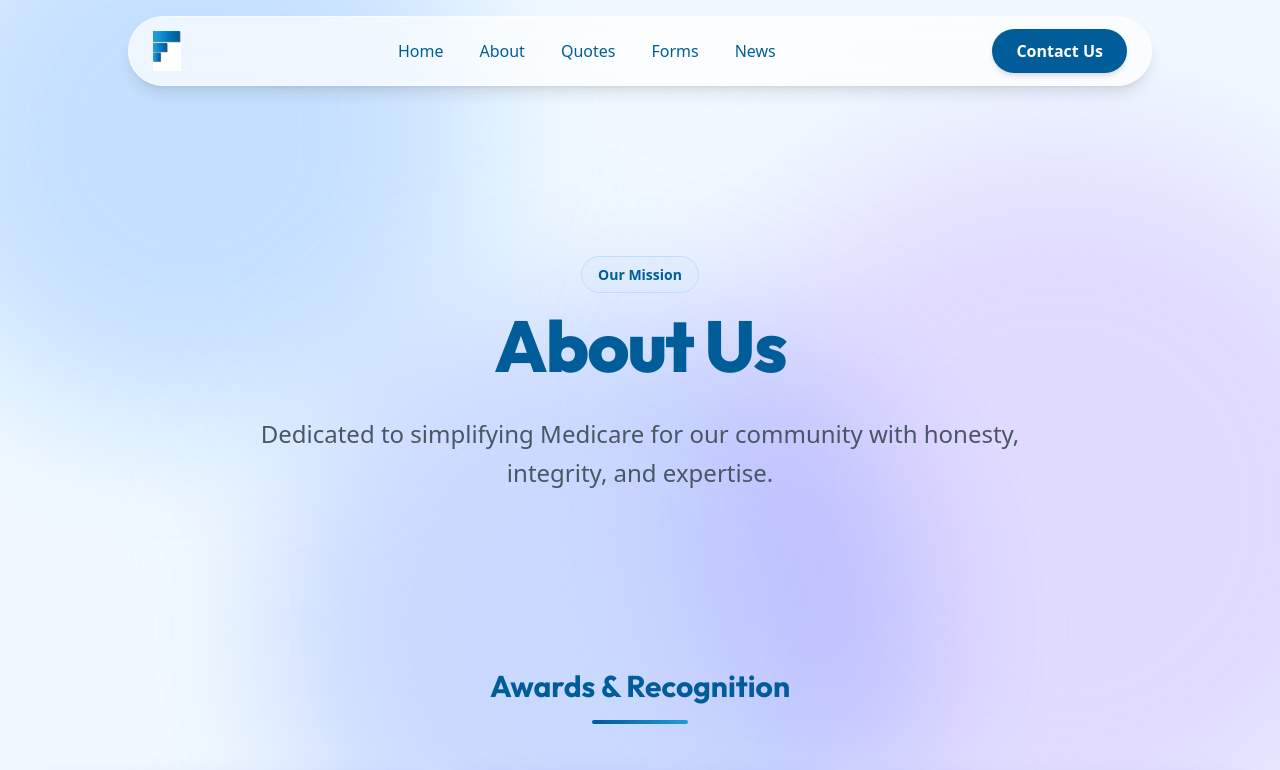
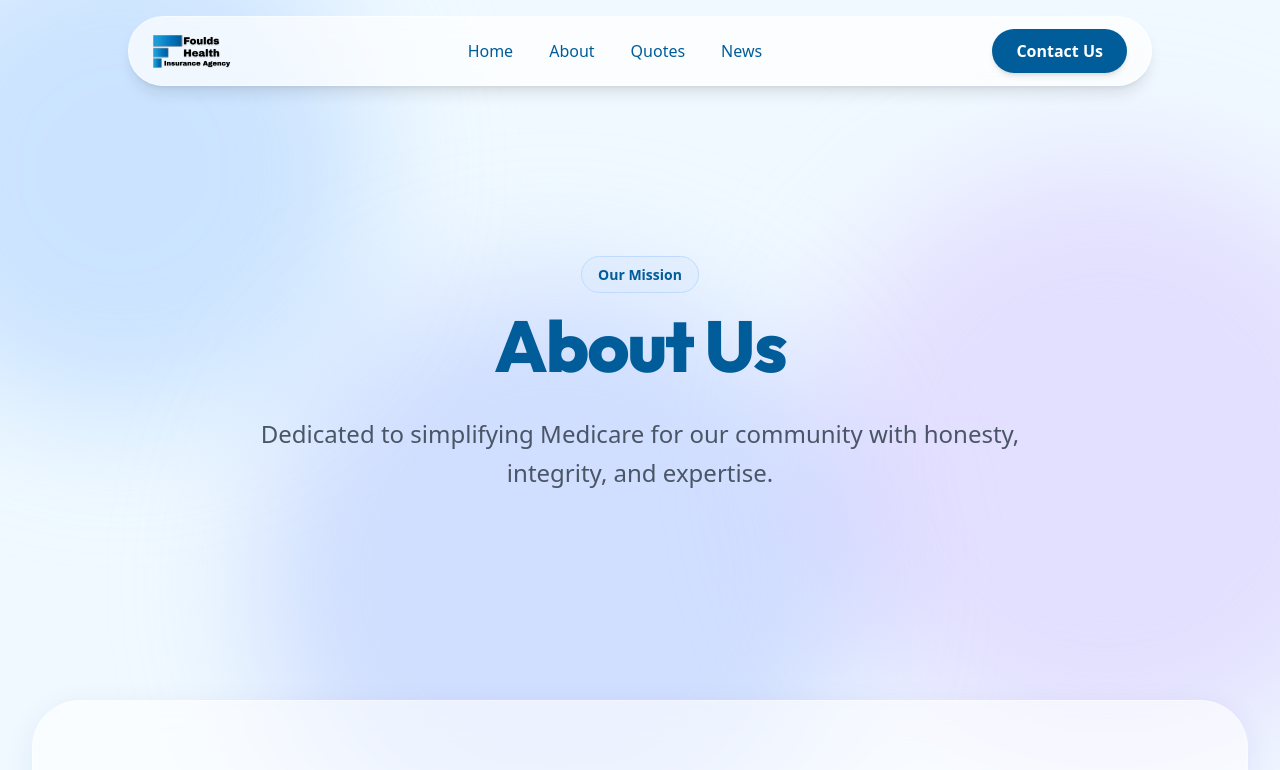
Before and after one commit to MustangTris/fhi65-revamp, a Next.js app: page /about in a window 1280 px wide. Shown: the top 770 px of the page. Built offline with nearby package versions, Linux system fonts and the light colour scheme.

Commit message:
animations replaced with CSS and removed Forms page

```diff
--- a/src/app/about/page.tsx
+++ b/src/app/about/page.tsx
@@ -1,10 +1,10 @@
 import Image from "next/image";
-import { BackgroundBlobs } from "../../components/ui/BackgroundBlobs";
+import { StaticBackground } from "../../components/ui/StaticBackground";
 
 export default function AboutPage() {
     return (
         <div className="relative min-h-screen overflow-hidden">
-            <BackgroundBlobs />
+            <StaticBackground />
 
             {/* Hero Section */}
             <section className="relative pt-32 pb-20 lg:pt-40 lg:pb-32">
@@ -20,34 +20,6 @@ export default function AboutPage() {
                     <p className="text-xl md:text-2xl text-gray-600 max-w-3xl mx-auto font-medium leading-relaxed">
                         Dedicated to simplifying Medicare for our community with honesty, integrity, and expertise.
                     </p>
-                </div>
-            </section>
-
-            {/* Awards Section */}
-            <section className="py-12 relative z-10">
-                <div className="max-w-7xl mx-auto px-4 sm:px-6 lg:px-8">
-                    <div className="text-center mb-12">
-                        <h2 className="text-3xl font-bold text-[#005d9a] mb-4">Awards & Recognition</h2>
-                        <div className="w-24 h-1 bg-gradient-to-r from-[#005d9a] to-[#1e9cd7] mx-auto rounded-full"></div>
-                    </div>
-                    <div className="grid grid-cols-1 md:grid-cols-3 gap-8">
-                        <div className="glass-card p-8 rounded-3xl text-center border border-blue-100 hover:shadow-xl transition-all duration-300">
-                            <div className="text-4xl mb-4">🏆</div>
-                            <h3 className="text-lg font-bold text-[#005d9a] mb-2">Business of The Year 2025</h3>
-                            <p className="text-sm text-gray-600 font-medium">Greater Coachella Valley Chamber of Commerce La Quinta</p>
-                            <p className="text-xs text-gray-500 mt-2 italic">Recognized by the Senate Congress and County Supervisor</p>
-                        </div>
-                        <div className="glass-card p-8 rounded-3xl text-center border border-blue-100 hover:shadow-xl transition-all duration-300">
-                            <div className="text-4xl mb-4">⭐</div>
-                            <h3 className="text-lg font-bold text-[#005d9a] mb-2">Anthem Shooting Star 2021</h3>
-                            <p className="text-sm text-gray-600 font-medium">For Stellar Stewardship</p>
-                        </div>
-                        <div className="glass-card p-8 rounded-3xl text-center border border-blue-100 hover:shadow-xl transition-all duration-300">
-                            <div className="text-4xl mb-4">🦅</div>
-                            <h3 className="text-lg font-bold text-[#005d9a] mb-2">NABIP Soaring Eagle</h3>
-                            <p className="text-sm text-gray-600 font-medium">Leading Producers Round Table 2023</p>
-                        </div>
-                    </div>
                 </div>
             </section>
 
@@ -80,6 +52,34 @@ export default function AboutPage() {
                                     </p>
                                 </div>
                             </div>
+                        </div>
+                    </div>
+                </div>
+            </section>
+
+            {/* Awards Section */}
+            <section className="py-12 relative z-10">
+                <div className="max-w-7xl mx-auto px-4 sm:px-6 lg:px-8">
+                    <div className="text-center mb-12">
+                        <h2 className="text-3xl font-bold text-[#005d9a] mb-4">Awards & Recognition</h2>
+                        <div className="w-24 h-1 bg-gradient-to-r from-[#005d9a] to-[#1e9cd7] mx-auto rounded-full"></div>
+                    </div>
+                    <div className="grid grid-cols-1 md:grid-cols-3 gap-8">
+                        <div className="glass-card p-8 rounded-3xl text-center border border-blue-100 hover:shadow-xl transition-all duration-300">
+                            <div className="text-4xl mb-4">🏆</div>
+                            <h3 className="text-lg font-bold text-[#005d9a] mb-2">Business of The Year 2025</h3>
+                            <p className="text-sm text-gray-600 font-medium">Greater Coachella Valley Chamber of Commerce La Quinta</p>
+                            <p className="text-xs text-gray-500 mt-2 italic">Recognized by the Senate Congress and County Supervisor</p>
+                        </div>
+                        <div className="glass-card p-8 rounded-3xl text-center border border-blue-100 hover:shadow-xl transition-all duration-300">
+                            <div className="text-4xl mb-4">⭐</div>
+                            <h3 className="text-lg font-bold text-[#005d9a] mb-2">Anthem Shooting Star 2021</h3>
+                            <p className="text-sm text-gray-600 font-medium">For Stellar Stewardship</p>
+                        </div>
+                        <div className="glass-card p-8 rounded-3xl text-center border border-blue-100 hover:shadow-xl transition-all duration-300">
+                            <div className="text-4xl mb-4">🦅</div>
+                            <h3 className="text-lg font-bold text-[#005d9a] mb-2">NABIP Soaring Eagle</h3>
+                            <p className="text-sm text-gray-600 font-medium">Leading Producers Round Table 2023</p>
                         </div>
                     </div>
                 </div>
--- a/src/app/contact/page.tsx
+++ b/src/app/contact/page.tsx
@@ -1,9 +1,9 @@
-import { BackgroundBlobs } from "../../components/ui/BackgroundBlobs";
+import { StaticBackground } from "../../components/ui/StaticBackground";
 
 export default function ContactPage() {
     return (
         <div className="relative min-h-screen overflow-hidden pt-32 pb-20">
-            <BackgroundBlobs />
+            <StaticBackground />
 
             <div className="max-w-7xl mx-auto px-4 sm:px-6 lg:px-8 relative z-10">
                 <div className="text-center max-w-3xl mx-auto mb-16">
--- a/src/components/Footer.tsx
+++ b/src/components/Footer.tsx
@@ -34,10 +34,10 @@ const Footer = () => {
                     <div>
                         <h3 className="text-white text-lg font-semibold mb-6">Quick Links</h3>
                         <ul className="space-y-3">
-                            {['Home', 'About Us', 'Get a Quote', 'Forms & Resources', 'News & Updates', 'Contact Us'].map((item) => (
+                            {['Home', 'About Us', 'Get a Quote', 'News & Updates', 'Contact Us'].map((item) => (
                                 <li key={item}>
                                     <Link
-                                        href={item === 'Home' ? '/' : item === 'About Us' ? '/about' : item === 'Get a Quote' ? '/quotes' : item === 'Forms & Resources' ? '/forms' : item === 'News & Updates' ? '/news' : '/contact'}
+                                        href={item === 'Home' ? '/' : item === 'About Us' ? '/about' : item === 'Get a Quote' ? '/quotes' : item === 'News & Updates' ? '/news' : '/contact'}
                                         className="hover:text-[#1e9cd7] transition-colors text-sm font-medium block hover:translate-x-1 duration-200"
                                     >
                                         {item}
--- a/src/components/Navbar.tsx
+++ b/src/components/Navbar.tsx
@@ -3,14 +3,13 @@
 import { useState } from 'react';
 import Link from 'next/link';
 import Image from 'next/image';
-import { motion, AnimatePresence } from 'framer-motion';
 
 const Navbar = () => {
   const [isOpen, setIsOpen] = useState(false);
 
   const toggleMenu = () => setIsOpen(!isOpen);
 
-  const menuItems = ['Home', 'About', 'Quotes', 'Forms', 'News'];
+  const menuItems = ['Home', 'About', 'Quotes', 'News'];
 
   return (
     <div className="sticky top-4 z-50 flex justify-center px-4 mb-8">
@@ -18,7 +17,7 @@ const Navbar = () => {
         <div className="flex-shrink-0 flex items-center">
           <Link href="/" className="flex items-center">
             <Image
-              src="/images/logo.png"
+              src="/images/Logo with Words.svg"
               alt="Foulds Health Insurance Logo"
               width={150}
               height={50}
@@ -70,14 +69,9 @@ const Navbar = () => {
         </div>
 
         {/* Mobile/Tablet Dropdown */}
-        <AnimatePresence>
-          {isOpen && (
-            <motion.div
-              initial={{ opacity: 0, y: -20, scale: 0.95 }}
-              animate={{ opacity: 1, y: 0, scale: 1 }}
-              exit={{ opacity: 0, y: -20, scale: 0.95 }}
-              transition={{ duration: 0.2 }}
-              className="absolute top-full left-0 right-0 mt-4 p-4 glass rounded-3xl shadow-2xl lg:hidden overflow-hidden"
+        <div
+          className={`absolute top-full left-0 right-0 mt-4 p-4 glass rounded-3xl shadow-2xl lg:hidden overflow-hidden transition-all duration-300 ease-in-out origin-top ${isOpen ? "opacity-100 scale-100 translate-y-0 visible" : "opacity-0 scale-95 -translate-y-4 invisible"
+            }`}
         >
           <div className="flex flex-col space-y-2">
             {menuItems.map((item) => (
@@ -99,9 +93,7 @@ const Navbar = () => {
               Contact Us
             </Link>
           </div>
-            </motion.div>
-          )}
-        </AnimatePresence>
+        </div>
       </nav>
     </div>
   );
--- a/src/components/ui/BackgroundBlobs.tsx
+++ /dev/null
@@ -1,49 +0,0 @@
-"use client";
-
-import { motion } from "framer-motion";
-
-export const BackgroundBlobs = () => {
-    return (
-        <div className="fixed inset-0 z-[-1] overflow-hidden pointer-events-none bg-[#f0f9ff]">
-            <motion.div
-                animate={{
-                    x: [0, 100, 0],
-                    y: [0, -50, 0],
-                    scale: [1, 1.2, 1],
-                }}
-                transition={{
-                    duration: 20,
-                    repeat: Infinity,
-                    ease: "easeInOut",
-                }}
-                className="absolute top-[-10%] left-[-10%] w-[500px] h-[500px] bg-blue-200 rounded-full mix-blend-multiply filter blur-3xl opacity-70"
-            />
-            <motion.div
-                animate={{
-                    x: [0, -100, 0],
-                    y: [0, 100, 0],
-                    scale: [1, 1.5, 1],
-                }}
-                transition={{
-                    duration: 25,
-                    repeat: Infinity,
-                    ease: "easeInOut",
-                }}
-                className="absolute top-[20%] right-[-10%] w-[600px] h-[600px] bg-purple-200 rounded-full mix-blend-multiply filter blur-3xl opacity-70"
-            />
-            <motion.div
-                animate={{
-                    x: [0, 50, 0],
-                    y: [0, 50, 0],
-                    scale: [1, 1.1, 1],
-                }}
-                transition={{
-                    duration: 15,
-                    repeat: Infinity,
-                    ease: "easeInOut",
-                }}
-                className="absolute bottom-[-10%] left-[20%] w-[600px] h-[600px] bg-indigo-200 rounded-full mix-blend-multiply filter blur-3xl opacity-70"
-            />
-        </div>
-    );
-};
--- /dev/null
+++ b/src/components/ui/StaticBackground.tsx
@@ -0,0 +1,10 @@
+export const StaticBackground = () => {
+    return (
+        <div className="fixed inset-0 z-[-1] overflow-hidden pointer-events-none bg-[#f0f9ff]">
+            {/* Static blurred shapes to mimic the previous look without animation */}
+            <div className="absolute top-[-10%] left-[-10%] w-[500px] h-[500px] bg-blue-200 rounded-full mix-blend-multiply filter blur-3xl opacity-60" />
+            <div className="absolute top-[20%] right-[-10%] w-[600px] h-[600px] bg-purple-200 rounded-full mix-blend-multiply filter blur-3xl opacity-60" />
+            <div className="absolute bottom-[-10%] left-[20%] w-[600px] h-[600px] bg-indigo-200 rounded-full mix-blend-multiply filter blur-3xl opacity-60" />
+        </div>
+    );
+};
```
Also changed, not shown: src/components/ReviewCarousel.tsx (+11 -15 lines), src/components/home/AboutTeaser.tsx (+9 -31 lines), src/components/home/Hero.tsx (+4 -15 lines), src/components/home/ProcessSection.tsx (+7 -24 lines), public/images/Logo with Words.svg (added), public/images/Logo.svg (added). Lines whose indentation alone changed are shown as unchanged.
